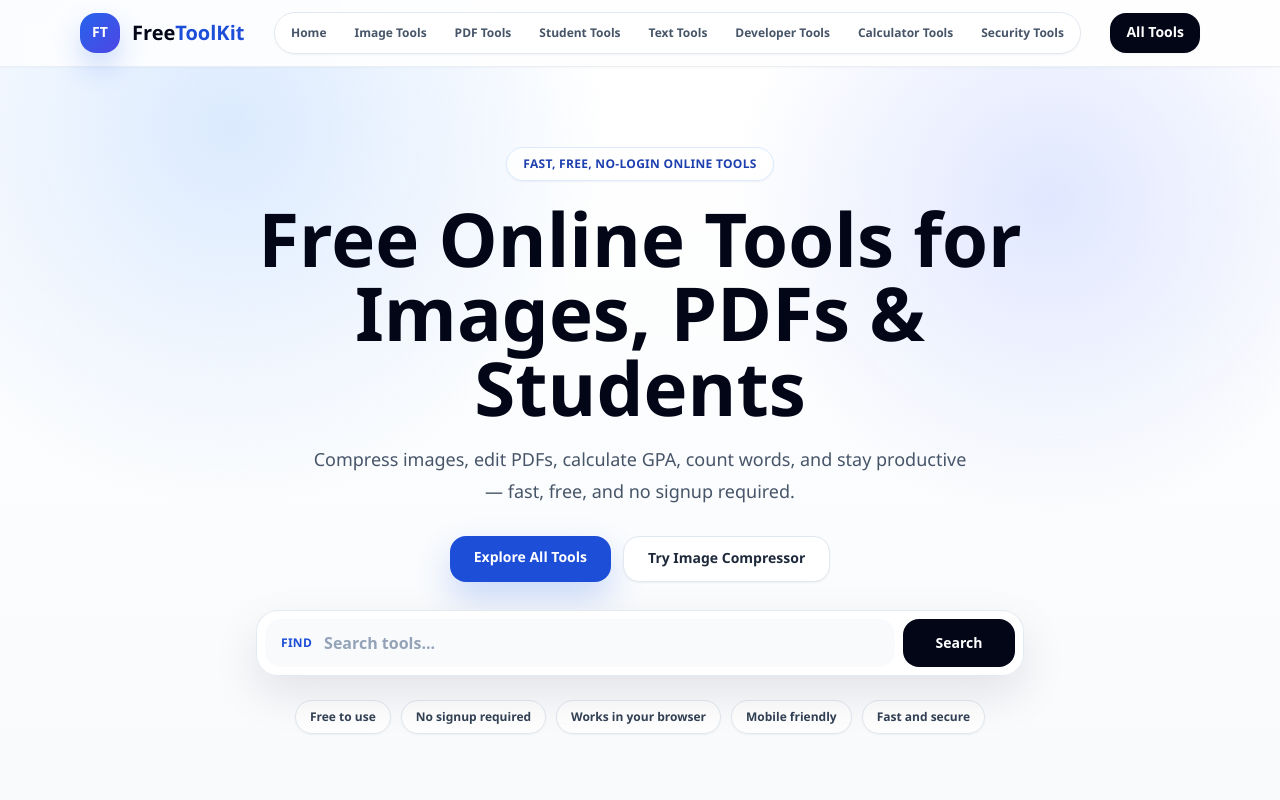
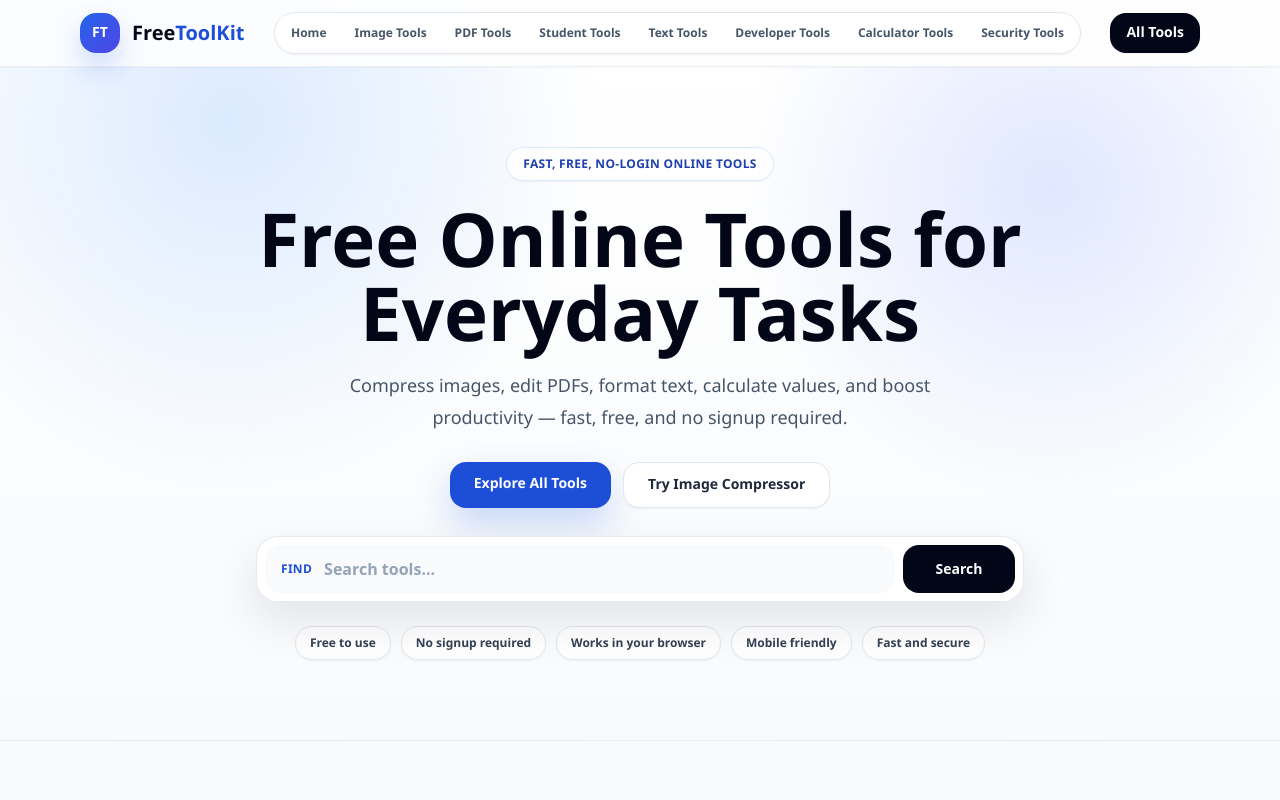
Before and after one commit to KushGam/freetoolkit, a Next.js app: page / in a window 1280 px wide. Shown: the top 800 px of the page. Built offline with nearby package versions, Linux system fonts and the light colour scheme.

Commit message:
Update homepage hero copy

```diff
--- a/app/page.tsx
+++ b/app/page.tsx
@@ -87,10 +87,10 @@ export default function HomePage() {
               Fast, free, no-login online tools
             </p>
             <h1 className="mx-auto mt-5 max-w-4xl text-4xl font-black leading-[1.05] tracking-normal text-slate-950 sm:text-5xl sm:leading-[1.04] lg:text-6xl xl:text-[4.65rem]">
-              Free Online Tools for Images, PDFs &amp; Students
+              Free Online Tools for Everyday Tasks
             </h1>
             <p className="mx-auto mt-5 max-w-2xl text-base leading-7 text-slate-600 sm:text-lg sm:leading-8">
-              Compress images, edit PDFs, calculate GPA, count words, and stay productive — fast, free, and no signup required.
+              Compress images, edit PDFs, format text, calculate values, and boost productivity — fast, free, and no signup required.
             </p>
             <div className="mt-7 flex flex-col justify-center gap-3 sm:flex-row">
               <Link href="/all-tools" className="rounded-2xl bg-brand-600 px-6 py-3 text-sm font-black text-white shadow-[0_16px_35px_rgba(37,99,235,0.24)] transition hover:-translate-y-0.5 hover:bg-brand-700">
```
